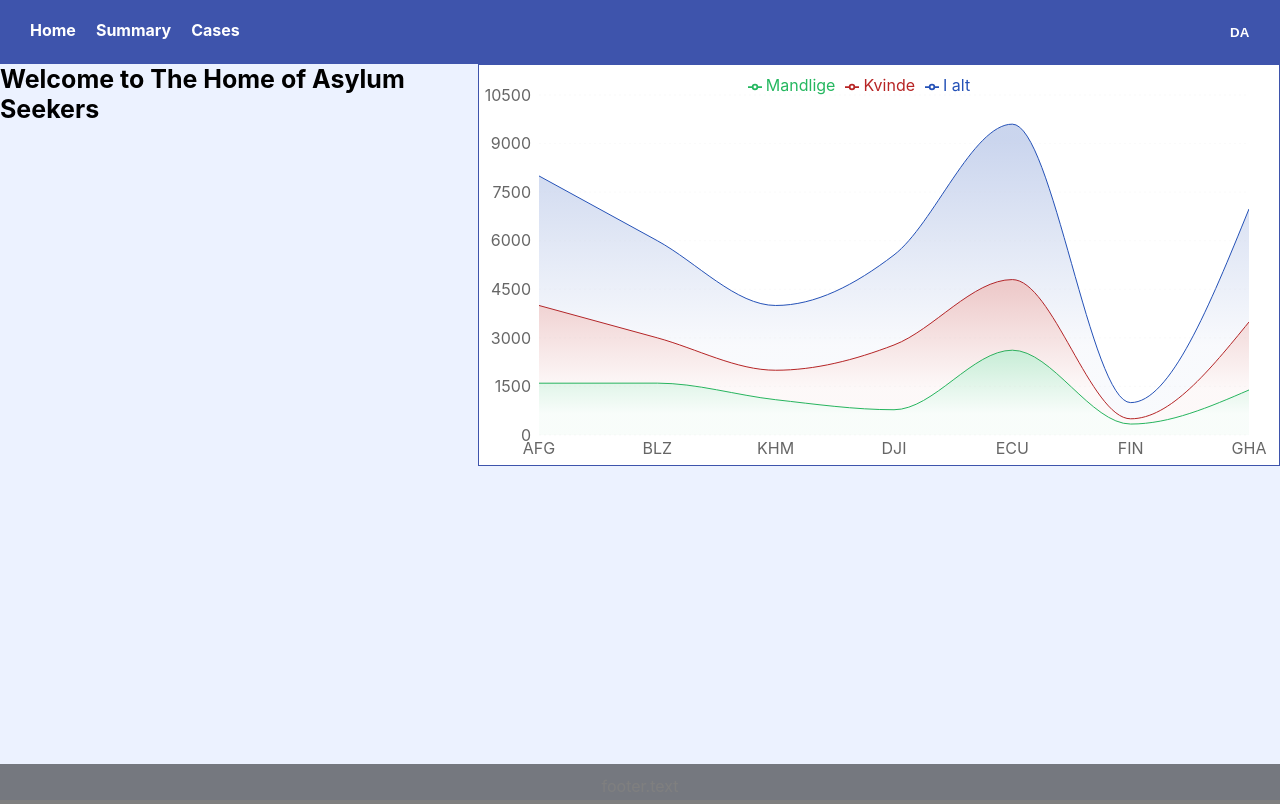
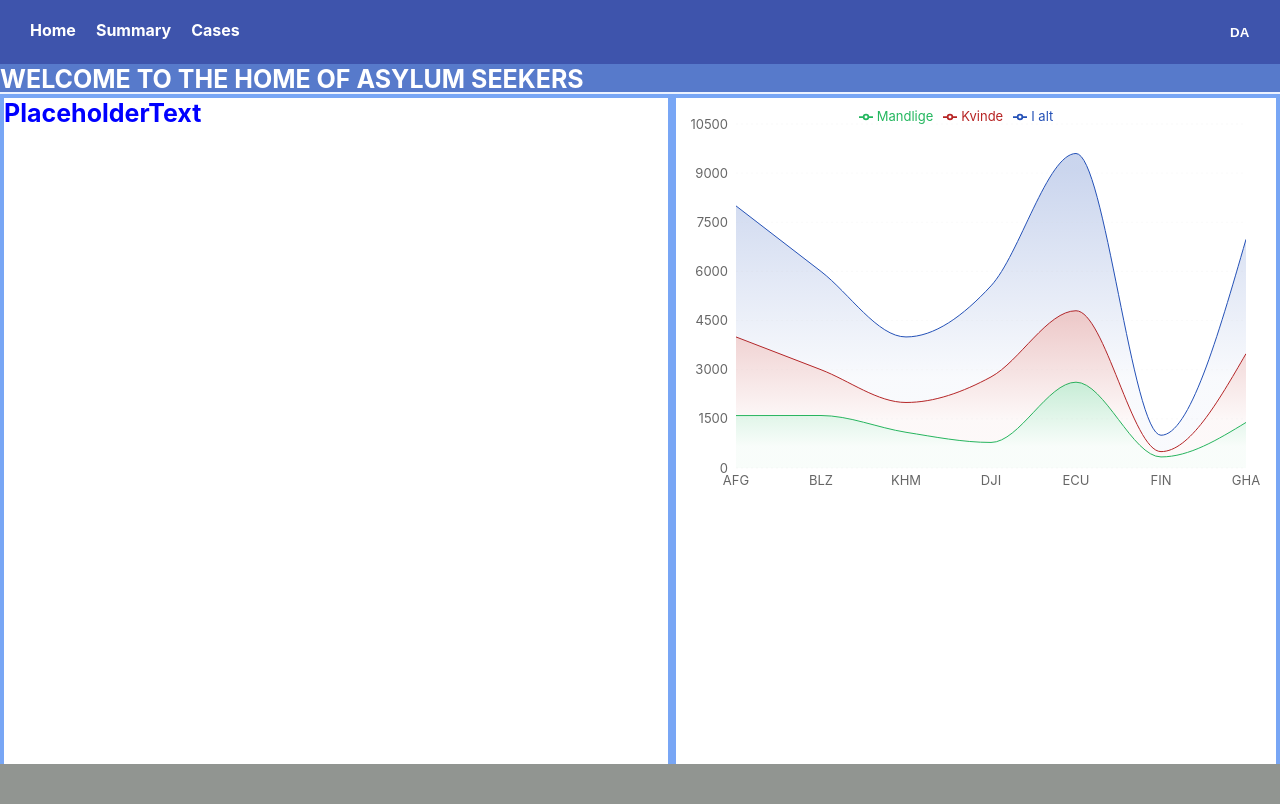
Before and after one commit to lilygostovic/DASS-frontend, a React (Create React App) app: page / in a window 1280 px wide. Built offline with nearby package versions, Linux system fonts and the light colour scheme.

Commit message:
Further adjustments to layout

```diff
--- a/src/components/Footer/index.tsx
+++ b/src/components/Footer/index.tsx
@@ -8,11 +8,11 @@ export const Footer = () => {
     <div style={{ height: "5vh", position: "relative" }}>
       <div
         style={{
-          backgroundColor: "#000000",
+          backgroundColor: "#919591",
           width: "100%",
           height: "100%",
           position: "absolute",
-          opacity: "0.5",
+          opacity: "1",
           zIndex: 0,
         }}
       />
--- a/src/pages/Home/index.tsx
+++ b/src/pages/Home/index.tsx
@@ -8,7 +8,7 @@ export const Home = () => {
   const { t } = useTranslation();
   const [filter] = useState<"sex" | "lgbtq">("sex");
 
-  const text = t("Welcome to The Home of Asylum Seekers");
+  const text = t("WELCOME TO THE HOME OF ASYLUM SEEKERS");
 
   return (
     <div
@@ -31,28 +31,49 @@ export const Home = () => {
       >
         <div
           style={{
-            color: "black",
-            height: "80vh",
+            color: "white",
+            height: "3.5vh",
             fontSize: "25px",
             fontWeight: "bold",
             width: "100%",
             justifyContent: "center",
+            flexDirection: "column",
+            backgroundColor: "#577ACB",
           }}
         >
           {text}
+          <div
+            style={{
+              display: "flex",
+              flexDirection: "row",
+            }}
+          >
+          <div
+            style={{
+              color: "blue",
+              backgroundColor: "#ffffff",
+              height: "84vh",
+              width: "100%",
+              border: "4px solid #78A6F5",
+            }}
+          >
+            PlaceholderText
           </div>
           <div
             style={{
-            color: "black",
-            height: "50vh",
+              height: "85vh",
               backgroundColor: "#ffffff",
-            border: "1px solid #3E54AC",
-            width: "100%",
+              border: "4px solid #78A6F5",
+              width: "50%",
               display: "flex",
               justifyContent: "flex-start",
+              fontSize: "13px",
+              fontWeight: "normal",
             }}
           >
-          <SummaryChart data={data} filter={filter} w={800} h={400} />
+            <SummaryChart data={data} filter={filter} w={600} h={400} />
+          </div>
+        </div>
       </div>
     </div>
       <div style={{ alignItems: "flex-end" }}>
```
Lines whose indentation alone changed are shown as unchanged.
